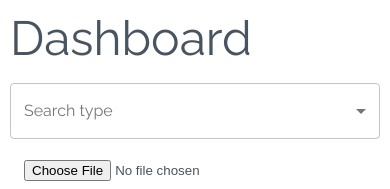
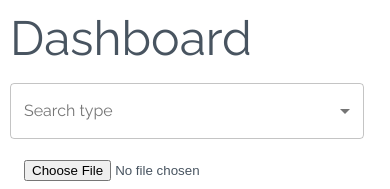
Before and after one commit to TerrenceMM2/dewey, a React (Create React App) app in the folder client/: page /dashboard in a window 390 px wide. Shown: the top 189 px of the page. Built offline with nearby package versions, Linux system fonts and the light colour scheme; sample sign-in values are in the browser's storage.

Commit message:
media queries for search form

```diff
--- a/client/src/components/Search/SearchForm.js
+++ b/client/src/components/Search/SearchForm.js
@@ -18,7 +18,12 @@ const useStyles = makeStyles(theme => ({
     root: {
         '& > *': {
             width: '100%',
-            margin: theme.spacing(0, 0, 2, 0)
+            margin: theme.spacing(0, 2, 2, 0)
+        }
+    },
+    '@media (min-width: 768px)': {
+        largeForm: {
+            width: 300
         }
     }
 }));
@@ -79,7 +84,7 @@ const SearchForm = () => {
                 style={{ flexDirection: 'row', flexWrap: 'wrap' }}>
                 <InputLabel id="search-type">Search type</InputLabel>
                 <Select
-                    // style={{ width: '100%' }}
+                    className={classes.largeForm}
                     label="Search type"
                     labelId="search-type"
                     id="search-type"
@@ -100,12 +105,9 @@ const SearchForm = () => {
                             color="secondary"
                             onChange={e => setSearchTerm(e.target.value)}
                             value={searchTerm}
-                            // style={{ width: '100%' }}
+                            className={classes.largeForm}
                         />
-                        <Button
-                            // style={{ width: '100%' }}
-                            className={classes.submit}
-                            onClick={handleSearch}>
+                        <Button className={classes.largeForm} onClick={handleSearch}>
                             Search
                         </Button>
                     </>
```
